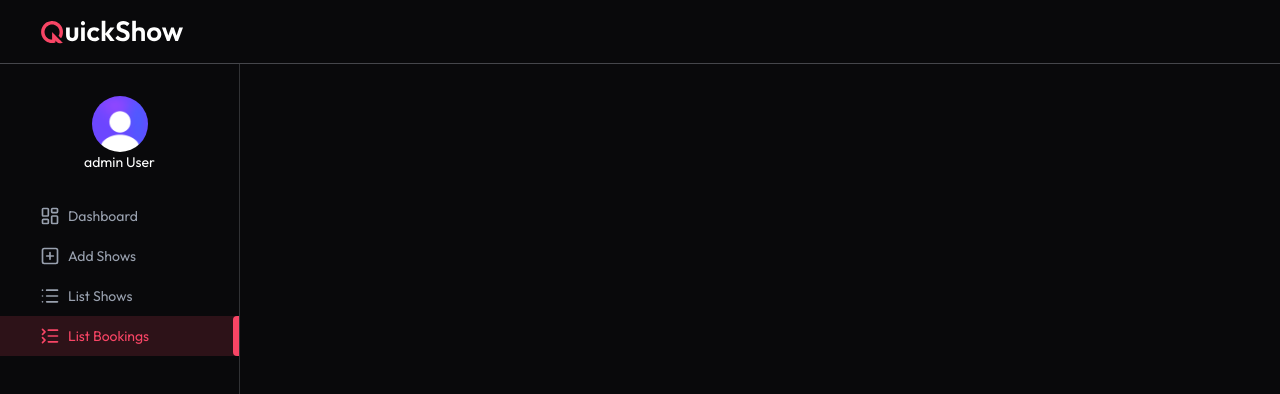
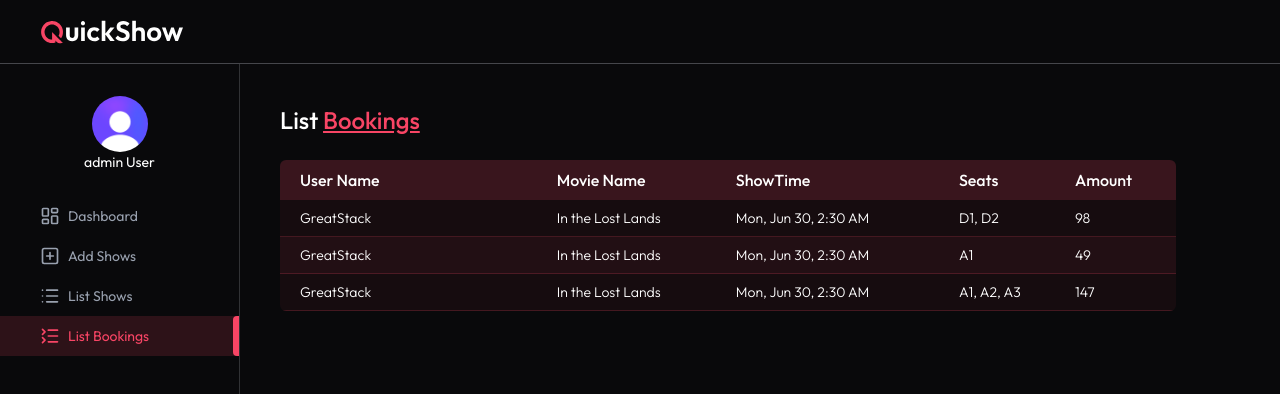
Before and after one commit to tahreem03-hub/MERN-movie-booking, a React (Vite) app in the folder client/: page /admin/list-bookings in a window 1280 px wide. Shown: the top 394 px of the page. Built offline with nearby package versions, Linux system fonts and the light colour scheme.

Commit message:
2 admin pages created

```diff
--- a/client/src/pages/admin/ListBookins.jsx
+++ b/client/src/pages/admin/ListBookins.jsx
@@ -1,11 +1,55 @@
-import React from 'react'
+import React, { useEffect, useState } from 'react'
+import { dummyBookingData } from '../../assets/assets'
+import Loading from '../../components/Loading'
+import Title from '../../components/admin/Title'
+import dateFormat from '../../lib/dateFormat'
 
 const ListBookings = () => {
-  return (
-    <div>
+  const currency = import.meta.env.VITE_CURRENCY
+  const [bookings, setBookings] = useState([])
+  const [isLoading, setIsLoading] = useState(true)
 
-    </div>
-  )
+  const getAllBookings = () => {
+    setBookings(dummyBookingData)
+    setIsLoading(false)
+  }
+
+  useEffect(() => { getAllBookings() }, [])
+  return !isLoading ? (
+    <>
+      <Title text1="List" text2="Bookings" />
+      <div className='max-w-4xl mt-6 overflow-x-auto'>
+        <table className='w-full border-collapse rounded-md overflow-hidden text-nowrap'>
+          <thead>
+            <tr className='bg-primary/20 text-left text-white'>
+              <th className='p-2 font-medium pl-5'>User Name</th>
+              <th className='p-2 font-medium'>Movie Name</th>
+              <th className='p-2 font-medium'>ShowTime</th>
+              <th className='p-2 font-medium'>Seats</th>
+              <th className='p-2 font-medium'>Amount</th>
+            </tr>
+          </thead>
+          <tbody className='text-sm font-light'>
+            {bookings.map((item, index) => (
+              <tr className='border-b border-primary/20 bg-primary/5 even:bg-primary/10'
+                key={index}>
+                <td className='p-2 min-w-45 pl-5'>{item.user.name}</td>
+                <td className='p-2'>{item.show.movie.title}</td>
+                <td className='p-2'>{dateFormat(item.show.showDateTime)}</td>
+                <td className='p-2'>{Object.keys(item.bookedSeats).map(seat =>
+                  item.bookedSeats[seat]).join(", ")}</td>
+                <td className='p-2'>{currency} {item.amount}</td>
+              </tr>
+            ))}
+
+          </tbody>
+        </table>
+      </div>
+
+
+
+    </>
+  ) : <Loading />
 }
 
 export default ListBookings
--- a/client/src/pages/admin/ListShows.jsx
+++ b/client/src/pages/admin/ListShows.jsx
@@ -1,11 +1,66 @@
-import React from 'react'
+import React, { use, useEffect, useState } from 'react'
+import { dummyShowsData } from '../../assets/assets'
+import Loading from '../../components/Loading'
+import Title from '../../components/admin/Title'
+import dateFormat from '../../lib/dateFormat'
 
 const ListShows = () => {
-  return (
-    <div>
+  const currency = import.meta.env.VITE_CURRENCY
+  const [show, setShow] = useState([])
+  const [isLoading, setIsLoading] = useState(true)
 
-    </div>
-  )
+  const getAllShows = async () => {
+    try {
+      setShow([
+        {
+          movie: dummyShowsData[0],
+          showDateTime: "2025-06-30t02:30:00.000Z",
+          showPrice: 59,
+          occupieSeats: {
+            A1: "user_1",
+            B1: "user_2",
+            C1: "user_3",
+          }
+        }
+      ]);
+      setIsLoading(false);
+    } catch (error) {
+      console.error(error);
+    }
+  }
+
+  useEffect(() => { getAllShows() }, [])
+
+  return !isLoading ? (
+    <>
+      <Title text1="List" text2="Shows" />
+      <div className='max-w-4xl mt-6 overflow-x-auto'>
+        <table className='w-full border-collapse rounded-md overflow-hidden text-nowrap'>
+          <thead>
+            <tr className='bg-primary/20 text-left text-white'>
+              <th className='p-2 font-medium pl-5'>Movie Name</th>
+              <th className='p-2 font-medium'>Show Time</th>
+              <th className='p-2 font-medium'>Total Bookings</th>
+              <th className='p-2 font-medium'>Earnings</th>
+            </tr>
+          </thead>
+          <tbody className='text-sm font-light'>
+            {show.map((show, index) => (
+              <tr className='border-b border-primary/20 bg-primary/5 even:bg-primary/10'
+                key={index}>
+                <td className='p-2 min-w-45 pl-5'>{show.movie.title}</td>
+                <td className='p-2'>{dateFormat(show.showDateTime)}</td>
+                <td className='p-2'>{Object.keys(show.occupieSeats).length}</td>
+                <td className='p-2'>{currency} {Object.keys(show.occupieSeats).length * show.showPrice}</td>
+              </tr>
+            ))}
+
+          </tbody>
+        </table>
+      </div>
+
+    </>
+  ) : <Loading />
 }
 
 export default ListShows
```
